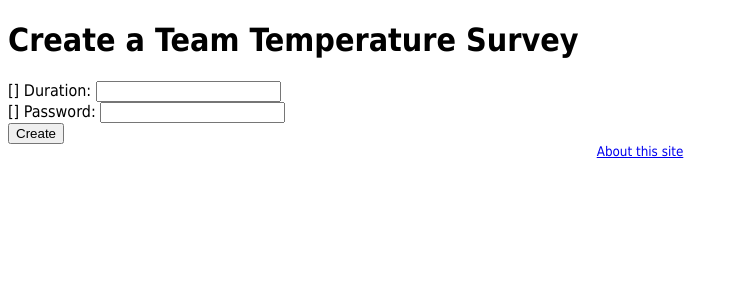
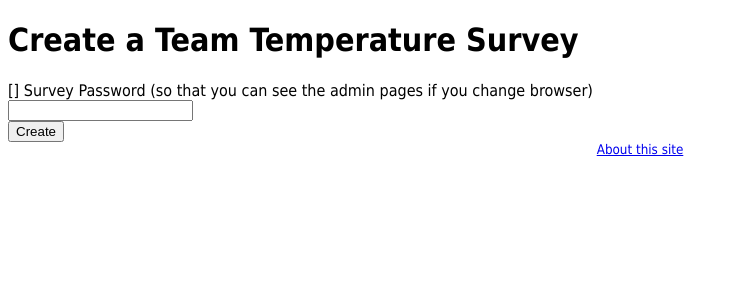
Before and after one commit to zpurcey/new-teamtemp, a Django app: template teamtemp/templates/index.html in a window 1280 px wide. Shown: the top 300 px of the page, without its empty margins (0-738 px from the left). Run offline with Django 3.2, Linux system fonts and the light colour scheme; the template is opened without the code that fills it, so the values that code supplies are empty, except form fields; tables that the repository leaves empty hold one stand-in row (values such as "Sample post"); form fields are guessed from the names that the template uses.

Commit message:
Removed duration field
I wasn't using it anyway

```diff
--- a/teamtemp/responses/forms.py
+++ b/teamtemp/responses/forms.py
@@ -3,7 +3,6 @@ from responses.models import TemperatureResponse
 import re
 
 class CreateSurveyForm(forms.Form):
-    duration = forms.IntegerField(required=False)
     password = forms.CharField(widget=forms.PasswordInput(), max_length=256)
 
 class SurveyResponseForm(forms.ModelForm):
--- a/teamtemp/responses/models.py
+++ b/teamtemp/responses/models.py
@@ -7,7 +7,6 @@ class User(models.Model):
 class TeamTemperature(models.Model):
     id = models.CharField(max_length=8, primary_key=True)
     creation_date = models.DateField()
-    duration = models.IntegerField()
     creator = models.ForeignKey(User)
     password = models.CharField(max_length=256)
 
--- a/teamtemp/templates/index.html
+++ b/teamtemp/templates/index.html
@@ -6,12 +6,8 @@
 <h1>Create a Team Temperature Survey</h1>
 <form method="post">
   {% csrf_token %}
-  <div class="field">{{ form.duration.errors }}
-    <label for="id_duration">Duration:</label>
-    {{ form.duration }}
-  </div>
   <div class="field">{{ form.password.errors }}
-    <label for="id_password">Password:</label>
+    <label for="id_password">Survey Password (so that you can see the admin pages if you change browser)</label><br/>
     {{ form.password }}
   </div>
   <input type="submit" value="Create"/>
```
Also changed, not shown: teamtemp/responses/migrations/0004_remove_duration.py (added).
